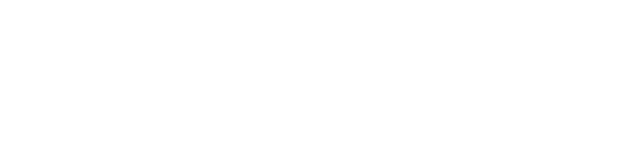
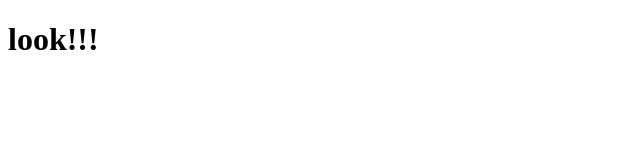
Before and after one commit to ChrisNewelldev/landing-page, a plain HTML site: page index.html in a window 1280 px wide. Shown: the whole page, without its empty margins (0-640 px from the left). Drawn offline with Linux system fonts and the light colour scheme.

Commit message:
pages test

```diff
--- a/index.html
+++ b/index.html
@@ -7,6 +7,6 @@
     <title>Landing-page</title>
 </head>
 <body>
-
+    <h1>look!!!</h1>
 </body>
 </html>
```
